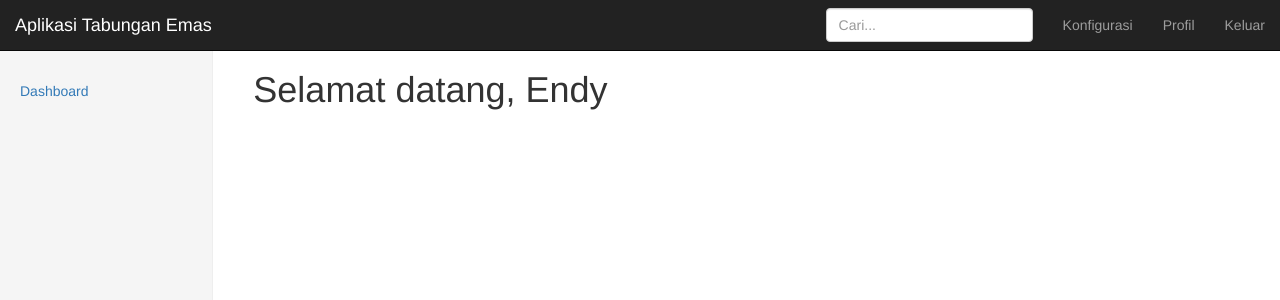
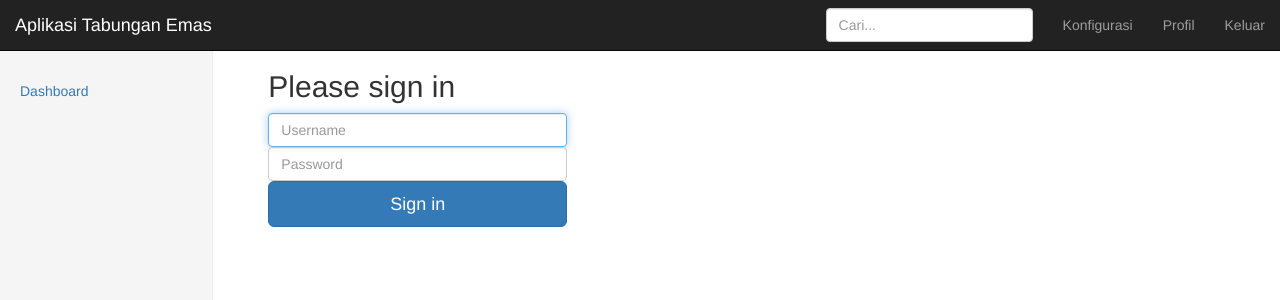
Before and after one commit to artivisi/training-pegadaian-2017-01, an Angular app in the folder tabungan-emas/: page /login in a window 1280 px wide. Shown: the top 300 px of the page. Built offline with nearby package versions, Linux system fonts and the light colour scheme.

Commit message:
implement login flow

```diff
--- a/tabungan-emas/src/app/app.module.ts
+++ b/tabungan-emas/src/app/app.module.ts
@@ -17,7 +17,10 @@ import { SidebarComponent } from './sidebar/sidebar.component';
 import { WelcomeComponent } from './welcome/welcome.component';
 import { AboutComponent } from './about/about.component';
 
+import { LoginComponent } from './shared/login/login.component';
+
 const routingAplikasi: Routes = [
+	{ path: "login", component: LoginComponent },
 	{ path: "about", component: AboutComponent, canActivate: [CekLoginGuard] },
 	{ path: "rekening", redirectTo: "/rekening", pathMatch: "full", canActivateChild: [CekLoginGuard]},
 	{ path: "transaksi", redirectTo: "/transaksi", pathMatch: "full"},
--- a/tabungan-emas/src/app/navbar/navbar.component.html
+++ b/tabungan-emas/src/app/navbar/navbar.component.html
@@ -14,7 +14,7 @@
 		<li><a href="#">Konfigurasi</a></li>
 		<li><a href="#">Profil</a></li>
 		<li> <span *ngIf="authService.sudahLogin()"> <a routerLink="about">Informasi</a> </span> </li>
-		<li><a href="#">Keluar</a></li>
+		<li><a (click)="logout()">Keluar</a></li>
 	  </ul>
 	  <form class="navbar-form navbar-right">
 		<input type="text" class="form-control" placeholder="Cari...">
--- a/tabungan-emas/src/app/navbar/navbar.component.ts
+++ b/tabungan-emas/src/app/navbar/navbar.component.ts
@@ -1,4 +1,5 @@
 import { Component, OnInit } from '@angular/core';
+import { Router }   from '@angular/router';
 
 import { AuthService } from '../shared/auth.service';
 
@@ -11,9 +12,14 @@ export class NavbarComponent implements OnInit {
 
   title = "Aplikasi Tabungan Emas";
 
-  constructor(private authService : AuthService) { }
+  constructor(private authService : AuthService, private router : Router) { }
 
   ngOnInit() {
   }
 
+  logout() : void {
+	  this.authService.logout();
+	  this.router.navigate(['login']);
+  }
+
 }
--- a/tabungan-emas/src/app/shared/auth.service.ts
+++ b/tabungan-emas/src/app/shared/auth.service.ts
@@ -9,7 +9,6 @@ export class AuthService {
 
   sudahLogin() : boolean {
 	  let ok = localStorage.getItem(STORAGE_KEY_AUTH) != null;
-	  console.log("Sudah login : "+ok);
 	  return ok;
   }
 
--- /dev/null
+++ b/tabungan-emas/src/app/shared/login/login.component.html
@@ -0,0 +1,11 @@
+<div class="col-md-4">
+
+	<form class="form-signin">
+		<h2 class="form-signin-heading">Please sign in</h2>
+		<label for="username" class="sr-only">Email address</label>
+		<input [(ngModel)]="username" type="text" id="username" name="username" class="form-control" placeholder="Username" required autofocus>
+		<label for="inputPassword" class="sr-only">Password</label>
+		<input [(ngModel)]="password" type="password" id="inputPassword" name="password" class="form-control" placeholder="Password" required>
+		<button class="btn btn-lg btn-primary btn-block" (click)="login()">Sign in</button>
+	</form>
+</div>
--- /dev/null
+++ b/tabungan-emas/src/app/shared/login/login.component.ts
@@ -0,0 +1,30 @@
+import { Component, OnInit } from '@angular/core';
+import { Router }   from '@angular/router';
+import { AuthService } from '../auth.service';
+
+@Component({
+  selector: 'login-form',
+  templateUrl: './login.component.html',
+  styleUrls: ['./login.component.css']
+})
+export class LoginComponent implements OnInit {
+
+
+  username: string;
+  password: string;
+
+  constructor(private authService : AuthService, private router : Router) { }
+
+  ngOnInit() {
+  }
+
+  login() : void {
+	  console.log("Username : "+this.username);
+	  console.log("Password : "+this.password);
+	  let hasil = this.authService.login(this.username, this.password);
+	  console.log("Hasil login : "+hasil);
+
+	  this.router.navigate(['/']);
+  }
+
+}
```
Also changed, not shown: tabungan-emas/src/app/shared/shared.module.ts (+5 -2 lines), tabungan-emas/src/app/shared/login/login.component.css (added), 1 other file (tests, documents, lock files or other folders).
